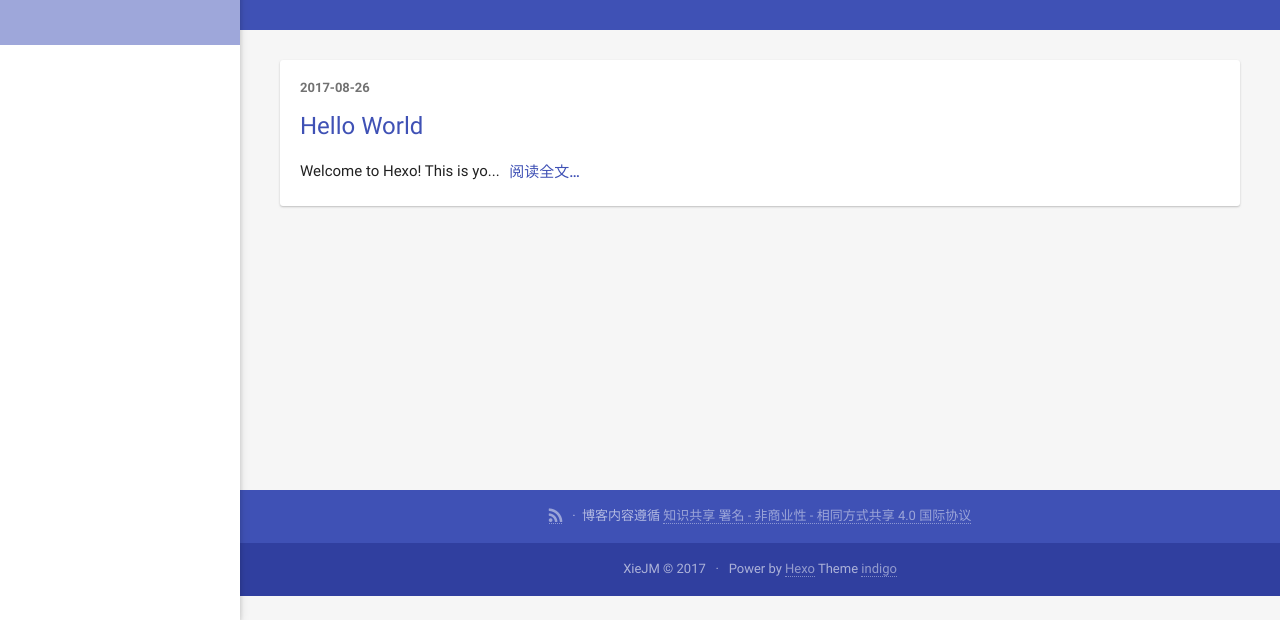
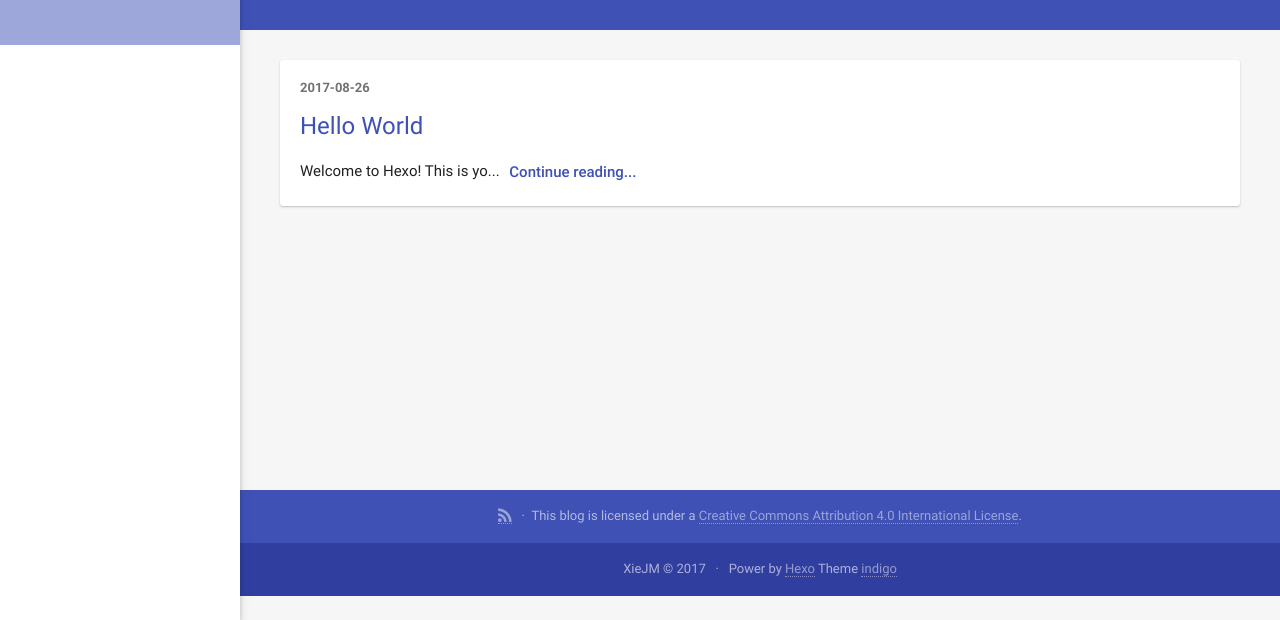
Before and after one commit to xjmhz/xjmhz.github.io, a plain HTML site: page index.html in a window 1280 px wide. Shown: the part 180-800 px from the top of the page. Drawn offline with Linux system fonts and the light colour scheme; a script that the page names is missing.

Commit message:
Site updated: 2017-08-27 07:30:56

```diff
--- a/index.html
+++ b/index.html
@@ -129,7 +129,7 @@
 
 
         <a href="/2017/08/26/hello-world/" class="post-more waves-effect waves-button">
-            阅读全文…
+            Continue reading...
         </a>
     </div>
 
@@ -151,7 +151,7 @@
 
                 <span><a href="/atom.xml" target="_blank" class="rss" title="rss"><i class="icon icon-lg icon-rss"></i></a></span>
 
-            <span>博客内容遵循 <a rel="license" href="https://creativecommons.org/licenses/by-nc-sa/4.0/deed.zh">知识共享 署名 - 非商业性 - 相同方式共享 4.0 国际协议</a></span>
+            <span>This blog is licensed under a <a rel="license" href="https://creativecommons.org/licenses/by/4.0/">Creative Commons Attribution 4.0 International License</a>.</span>
         </p>
     </div>
     <div class="bottom">
```
Also changed, not shown: 2017/08/26/hello-world/index.html (+1 -1 lines), archives/2017/08/index.html (+1 -1 lines), archives/2017/index.html (+1 -1 lines), archives/index.html (+1 -1 lines), categories/index.html (+1 -1 lines), tags/index.html (+1 -1 lines).
